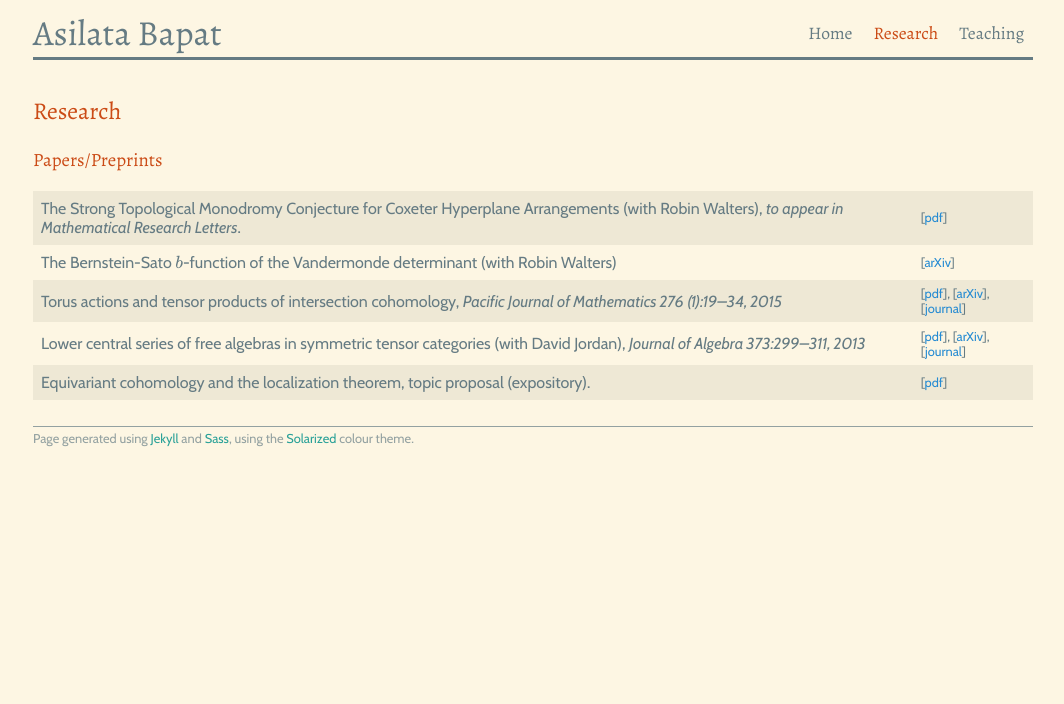
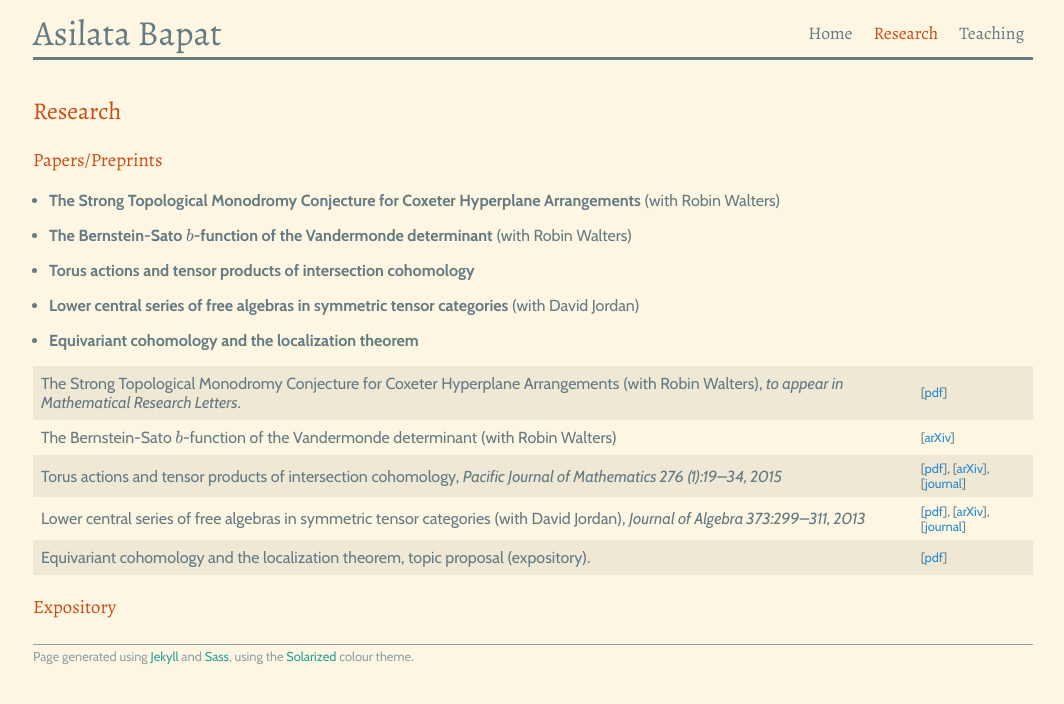
Before and after one commit to dongmouren0/dongmouren.github.io, a Jekyll site: the page built from research/index.md, in a window 1280 px wide. Shown: the top 704 px of the page, without its empty margins (107-1171 px from the left). Built offline with Jekyll 4.4.1, drawn with Linux system fonts in a browser that asks for light colours; formulas are drawn with MathJax 3.

Commit message:
Added "data" directory.

```diff
--- /dev/null
+++ b/_data/papers.yml
@@ -0,0 +1,25 @@
+- title: The Strong Topological Monodromy Conjecture for Coxeter Hyperplane Arrangements
+  with: Robin Walters
+  comment: to appear in Mathematical Research Letters
+  pdf: bapat-walters-2015.pdf
+
+- title: The Bernstein-Sato $$b$$-function of the Vandermonde determinant
+  with: Robin Walters
+  arXiv: http://arxiv.org/abs/1503.01055
+
+- title: Torus actions and tensor products of intersection cohomology
+  comment: Pacific Journal of Mathematics 276 (1):19--34, 2015
+  pdf: bapat-2015.pdf
+  arXiv: http://arxiv.org/abs/1309.0859
+  journal: http://dx.doi.org/10.2140/pjm.2015.276.19
+
+- title: Lower central series of free algebras in symmetric tensor categories
+  with: David Jordan
+  comment: Journal of Algebra 373:299--311, 2013
+  pdf: papers/bapat-jordan-2013.pdf
+  arXiv: http://arxiv.org/abs/1001.1375
+  journal: http://dx.doi.org/10.1016/j.jalgebra.2012.10.001
+
+- title: Equivariant cohomology and the localization theorem
+  comment: topic proposal (expository)
+  pdf: topic-proposal.pdf
--- a/research/index.md
+++ b/research/index.md
@@ -7,6 +7,11 @@ navigation_weight: 2
 ## {{ page.title }}
 
 ### Papers/Preprints
+
+{% for paper in site.data.papers %}
+* **{{ paper.title}}**{% if paper.with %} (with {{ paper.with }}){% endif %}
+{% endfor %}
+
 <div class="bibliography">
 
 | :-----                                                                                                                                              | :----                                                                                                                                           |
@@ -17,3 +22,5 @@ navigation_weight: 2
 | Equivariant cohomology and the localization theorem, topic proposal (expository).                                                                   | [[pdf](papers/topic-proposal.pdf)]                                                                                                              |
 
 </div>
+
+### Expository
```
